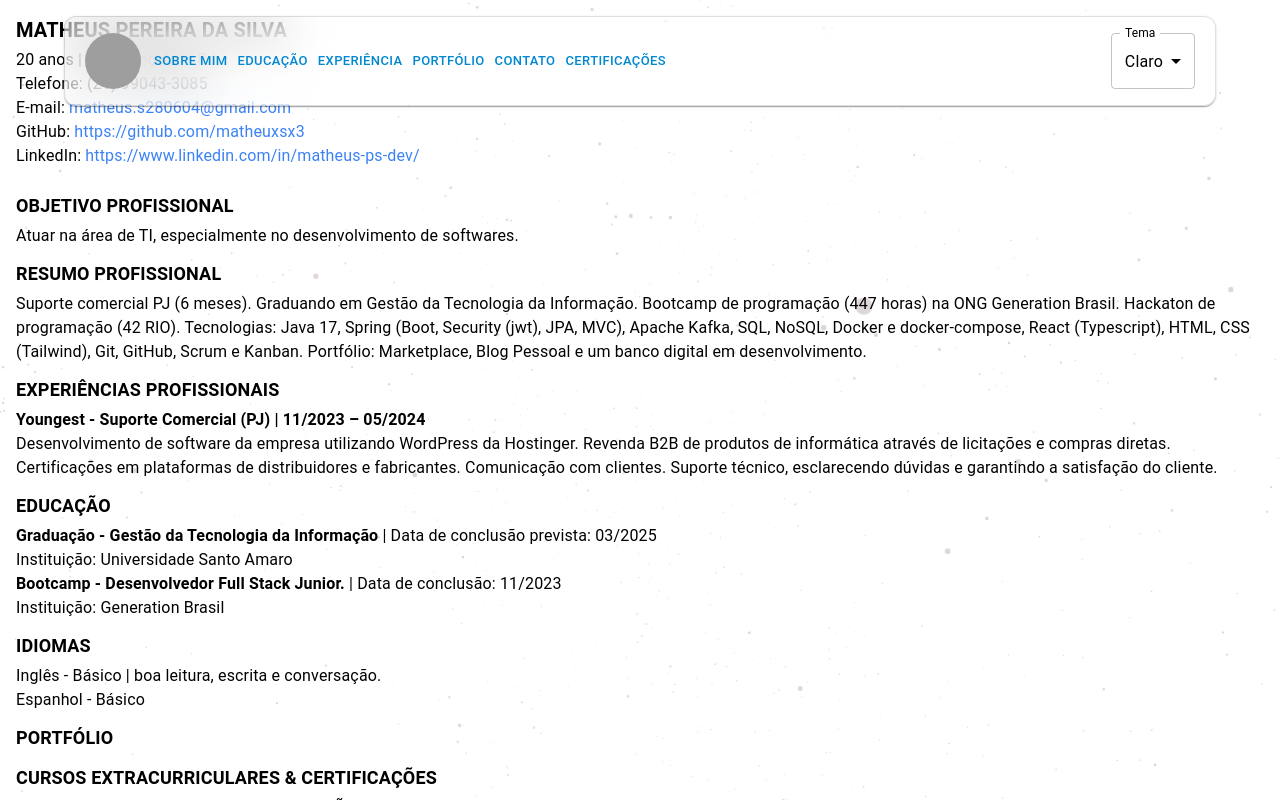
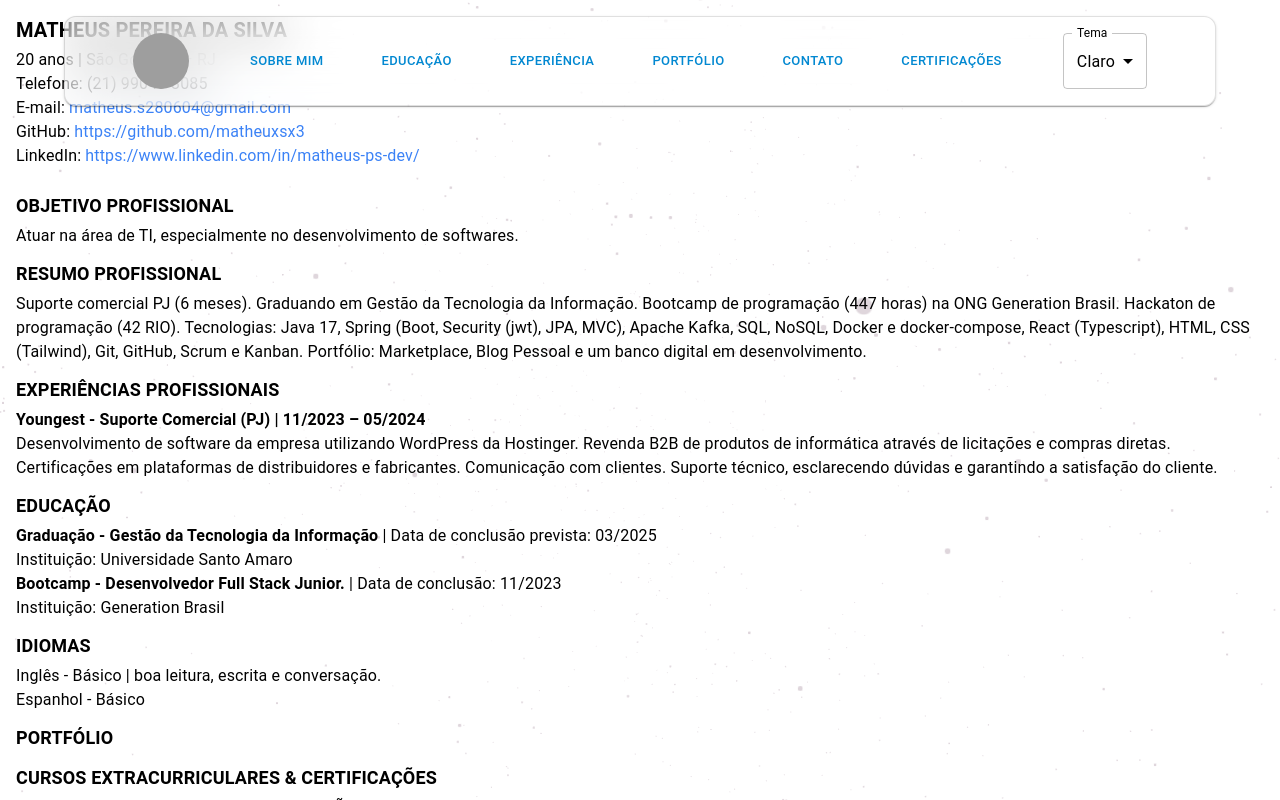
Before and after one commit to matheuxsx3/cv_matheus, a React (Vite) app: page / in a window 1280 px wide. Built offline with nearby package versions, Linux system fonts and the light colour scheme; grey boxes are pictures that could not be loaded.

Commit message:
Refactor image source in ImageModal and Nav components

```diff
--- a/src/components/navigation/ImageModal.tsx
+++ b/src/components/navigation/ImageModal.tsx
@@ -5,10 +5,12 @@ export default function ImageModal() {
   const [modal, setModal] = useState(false);
   const handleModalOpen = () => setModal(true);
   const handleModalClose = () => setModal(false);
+
   return (
     <>
       <Button onClick={handleModalOpen}>
-        <img className=" w-14 h-14 rounded-full"
+        <img
+          className="w-14 h-14 rounded-full"
           src="https://github.com/matheuxsx3/cv_matheus/blob/main/conteudo/NoBgMatheus.png?raw=true"
           alt="image of Matheus Pereira da Silva"
         />
@@ -21,7 +23,8 @@ export default function ImageModal() {
             top: "50%",
             left: "50%",
             transform: "translate(-50%, -50%)",
-            width: 400,
+            width: "40%",
+            maxWidth: "100%",
             bgcolor: "#121212",
             border: "2px solid #000",
             boxShadow: 24,
@@ -32,6 +35,7 @@ export default function ImageModal() {
           <img
             src="https://github.com/matheuxsx3/cv_matheus/blob/main/conteudo/NoBgMatheus.png?raw=true"
             alt="image of Matheus Pereira da Silva"
+            style={{ width: "100%", height: "100%" }}
           />
         </Box>
       </Modal>
--- a/src/components/navigation/Nav.tsx
+++ b/src/components/navigation/Nav.tsx
@@ -11,14 +11,13 @@ import Drawer from "@mui/material/Drawer";
 import MenuIcon from "@mui/icons-material/Menu";
 import CloseRoundedIcon from "@mui/icons-material/CloseRounded";
 import ChooseTheme from "./ChooseTheme";
-import { Modal, Typography } from "@mui/material";
 import { useState } from "react";
 import ImageModal from "./ImageModal";
 
 const StyledToolbar = styled(Toolbar)(({ theme }) => ({
   display: "flex",
   alignItems: "center",
-  justifyContent: "space-between",
+  justifyContent: "space-between", // Alinhamento correto entre os itens
   flexShrink: 0,
   borderRadius: `calc(${theme.shape.borderRadius}px + 8px)`,
   backdropFilter: "blur(24px)",
@@ -49,10 +48,32 @@ export default function Nav() {
       <Container maxWidth="lg">
         <StyledToolbar variant="dense" disableGutters>
           <Box
-            sx={{ flexGrow: 1, display: "flex", alignItems: "center", px: 0 }}
+            sx={{
+              flexGrow: 1,
+              display: "flex",
+              justifyContent: "space-between",
+              alignItems: "center",
+              width: "100%",
+              px: 0,
+            }}
           >
-            <Box sx={{ display: { xs: "none", md: "flex" } }}>
+            {/* Navbar para Desktop */}
+            <Box
+              sx={{
+                display: { xs: "none", md: "flex" },
+                width: "100%",
+                justifyContent: "center",
+              }}
+            >
+              <Box
+                sx={{
+                  display: "flex",
+                  justifyContent: "space-evenly",
+                  width: "100%",
+                }}
+              >
                 <ImageModal />
+
                 <Button variant="text" color="info" size="small">
                   Sobre Mim
                 </Button>
@@ -65,32 +86,36 @@ export default function Nav() {
                 <Button variant="text" color="info" size="small">
                   Portfólio
                 </Button>
-              <Button
-                variant="text"
-                color="info"
-                size="small"
-                sx={{ minWidth: 0 }}
-              >
+                <Button variant="text" color="info" size="small">
                   Contato
                 </Button>
-              <Button
-                variant="text"
-                color="info"
-                size="small"
-                sx={{ minWidth: 0 }}
-              >
+                <Button variant="text" color="info" size="small">
                   Certificações
                 </Button>
+                <ChooseTheme />
               </Box>
             </Box>
 
+            {/* Navbar para Mobile */}
+            <Box
+              sx={{
+                display: { xs: "flex", md: "none" },
+                justifyContent: "space-between", // Garante que a imagem fique no início e o menu no final
+                alignItems: "center", // Centraliza verticalmente
+                width: "100%", // Garante que ocupe toda a largura do AppBar
+              }}
+            >
+              {/* Imagem no início */}
               <Box>
-            <ChooseTheme />
+                <ImageModal />
               </Box>
-          <Box sx={{ display: { sm: "flex", md: "none" } }}>
+
+              {/* Ícone de menu no final */}
               <IconButton aria-label="Menu button" onClick={toggleDrawer(true)}>
                 <MenuIcon />
               </IconButton>
+
+              {/* Drawer para Mobile */}
               <Drawer anchor="top" open={open} onClose={toggleDrawer(false)}>
                 <Box sx={{ p: 2, backgroundColor: "background.default" }}>
                   <Box
@@ -110,8 +135,12 @@ export default function Nav() {
                   <MenuItem>Experiência</MenuItem>
                   <MenuItem>Portfólio</MenuItem>
                   <MenuItem>Contato</MenuItem>
+                  <Box>
+                    <ChooseTheme />
+                  </Box>
                 </Box>
               </Drawer>
+            </Box>
           </Box>
         </StyledToolbar>
       </Container>
```
Also changed, not shown: 1 other file (tests, documents, lock files or other folders). Lines whose indentation alone changed are shown as unchanged.
